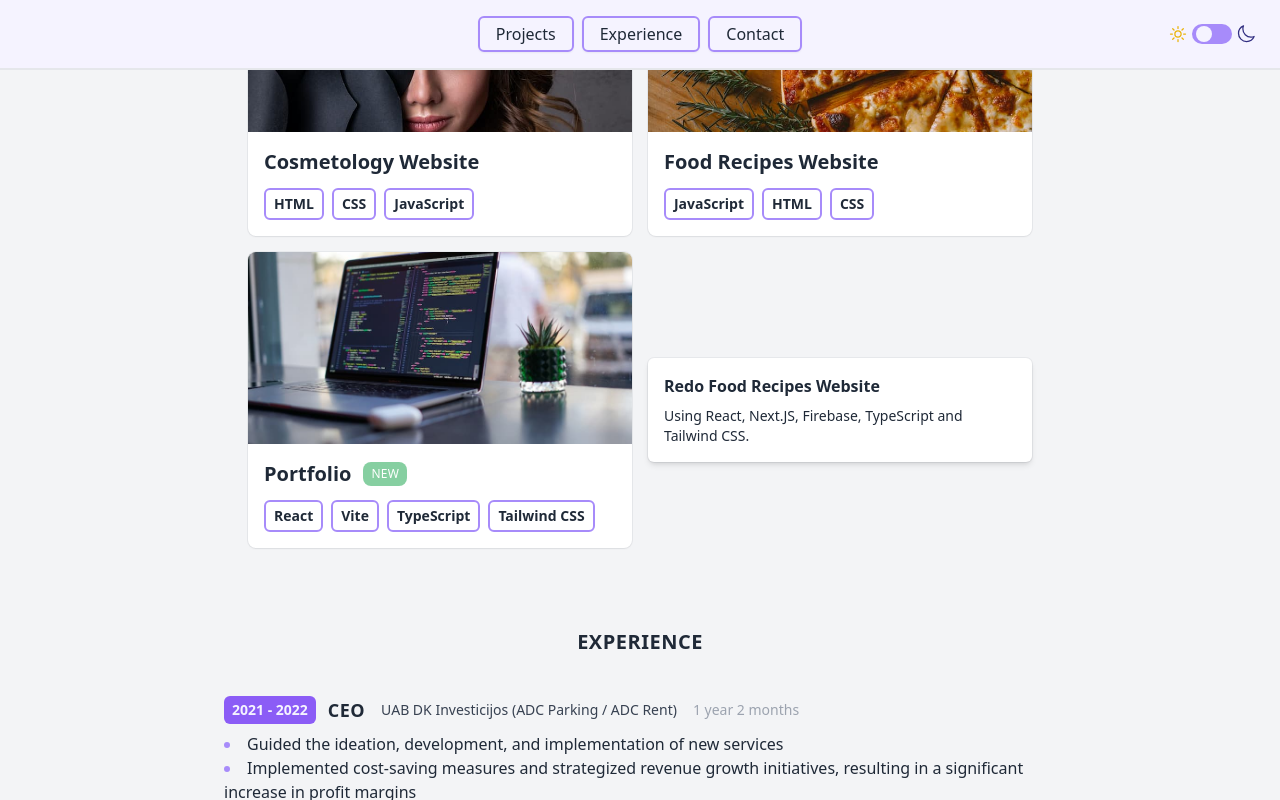
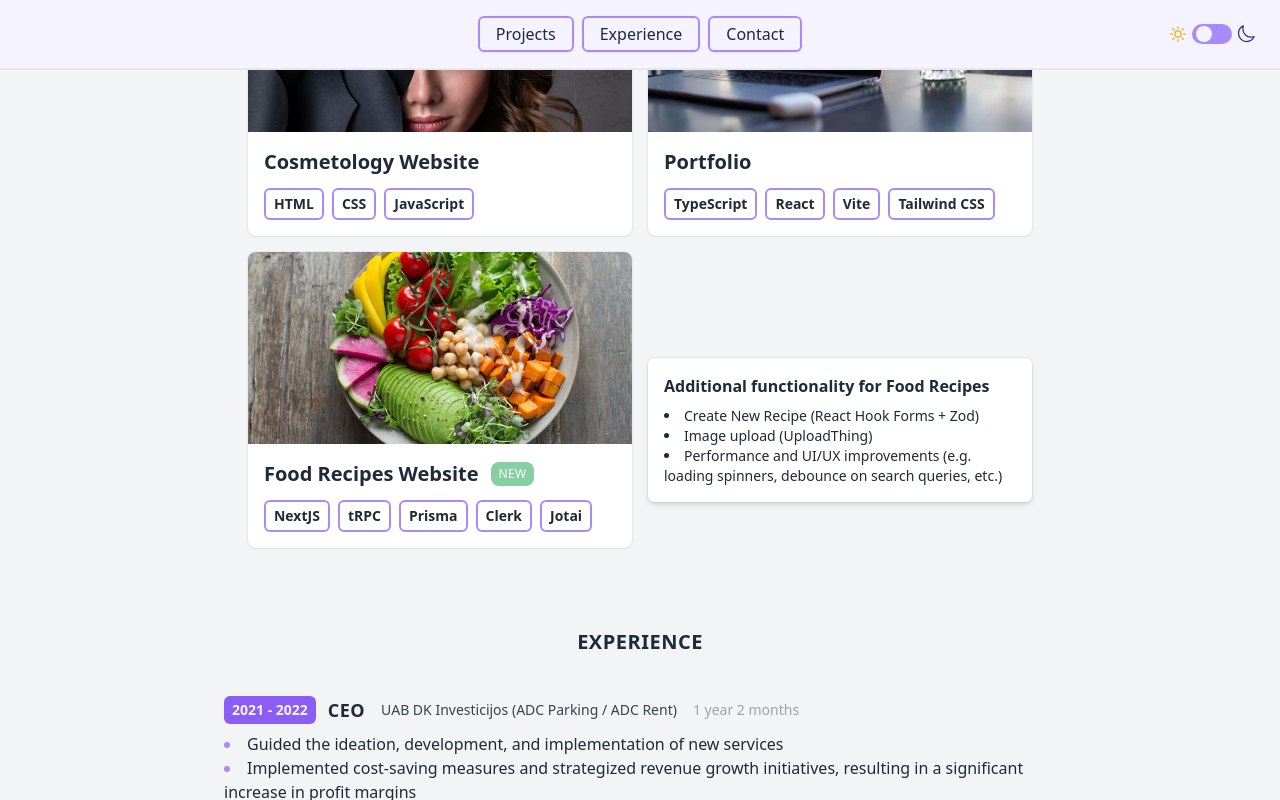
Before and after one commit to justaslaz/portfolio, a React (Vite) app: page / in a window 1280 px wide. Both pictures are taken after a click on the button "What's next?". Shown: the part 626-1426 px from the top of the page. Built offline with nearby package versions, Linux system fonts and the light colour scheme.

Commit message:
feat: update on re-worked Food Recipes project

```diff
--- a/src/components/Projects/Projects.tsx
+++ b/src/components/Projects/Projects.tsx
@@ -31,14 +31,17 @@ export default function Projects() {
           </Popover.Button>
 
           <Popover.Panel className="absolute top-0 z-10 w-full rounded-md bg-white p-4 shadow-md ring-1 ring-gray-900/5 dark:bg-gray-700 dark:ring-white/5">
-            <h3 className="mb-2 font-semibold">Redo Food Recipes Website</h3>
-            <p className="text-sm">
-              Using React,{' '}
-              <strong className="font-medium dark:font-bold">
-                Next.JS, Firebase
-              </strong>
-              , TypeScript and Tailwind CSS.
-            </p>
+            <h3 className="mb-2 font-semibold">
+              Additional functionality for Food Recipes
+            </h3>
+            <ul className="list-inside list-disc text-sm">
+              <li>Create New Recipe (React Hook Forms + Zod)</li>
+              <li>Image upload (UploadThing)</li>
+              <li>
+                Performance and UI/UX improvements (e.g. loading spinners,
+                debounce on search queries, etc.)
+              </li>
+            </ul>
           </Popover.Panel>
         </Popover>
       </div>
--- a/src/data/projects.ts
+++ b/src/data/projects.ts
@@ -9,18 +9,18 @@ export default [
   },
   {
     id: 'pr2',
-    title: 'Food Recipes Website',
-    imgUrl: '/assets/projects-img/food-recipes.jpg',
-    projectUrl: 'https://receptai-justas.netlify.app',
-    languagesAndTools: ['JavaScript', 'HTML', 'CSS'],
+    title: 'Portfolio',
+    imgUrl: '/assets/projects-img/portfolio.jpg',
+    projectUrl: '#',
+    languagesAndTools: ['TypeScript', 'React', 'Vite', 'Tailwind CSS'],
     isNew: false,
   },
   {
     id: 'pr3',
-    title: 'Portfolio',
-    imgUrl: '/assets/projects-img/portfolio.jpg',
-    projectUrl: '#',
-    languagesAndTools: ['React', 'Vite', 'TypeScript', 'Tailwind CSS'],
+    title: 'Food Recipes Website',
+    imgUrl: '/assets/projects-img/food-recipes-new.jpg',
+    projectUrl: 'https://receptai.justaslazevnikas.com/',
+    languagesAndTools: ['NextJS', 'tRPC', 'Prisma', 'Clerk', 'Jotai'],
     isNew: true,
   },
 ];
```
Also changed, not shown: public/assets/projects-img/food-recipes-new.jpg (added).
